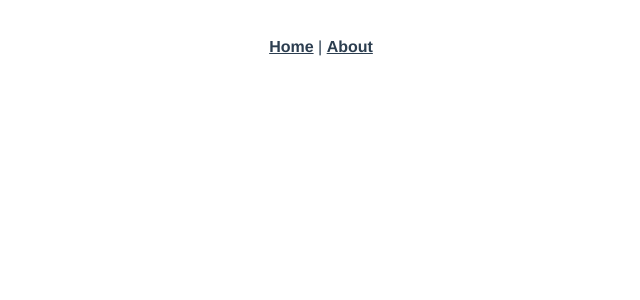
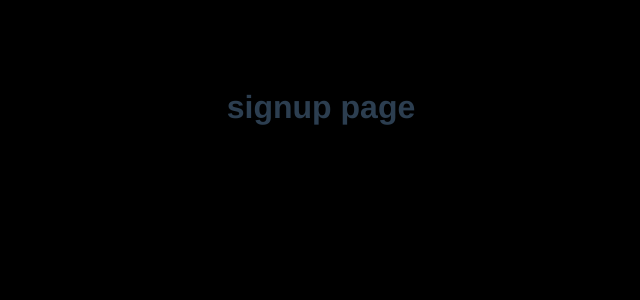
Before and after one commit to amathon-2019/netflix, a Vue app in the folder 4flix/: page /signup in a window 1280 px wide. Shown: the top 300 px of the page, without its empty margins (319-959 px from the left). Built offline with nearby package versions, Linux system fonts and the light colour scheme.

Commit message:
add signup page

```diff
--- a/4flix/src/App.vue
+++ b/4flix/src/App.vue
@@ -1,8 +1,6 @@
 <template>
   <div id="app">
     <div id="nav">
-      <router-link to="/">Home</router-link> |
-      <router-link to="/about">About</router-link>
     </div>
     <router-view/>
   </div>
@@ -10,7 +8,7 @@
 
 <style lang="scss">
 #app {
-  font-family: 'Avenir', Helvetica, Arial, sans-serif;
+  font-family: "Avenir", Helvetica, Arial, sans-serif;
   -webkit-font-smoothing: antialiased;
   -moz-osx-font-smoothing: grayscale;
   text-align: center;
--- a/4flix/src/router.js
+++ b/4flix/src/router.js
@@ -1,6 +1,7 @@
 import Vue from 'vue';
 import Router from 'vue-router';
 import Home from './views/Home.vue';
+import Signup from './views/Signup.vue';
 
 Vue.use(Router);
 
@@ -13,5 +14,10 @@ export default new Router({
       name: 'home',
       component: Home,
     },
+    {
+      path: '/signup',
+      name: 'signup',
+      component: Signup,
+    }
   ],
 });
--- a/4flix/src/views/Signup.vue
+++ b/4flix/src/views/Signup.vue
@@ -1,5 +1,18 @@
 <template>
-  <div class="about">
-    <h1>This is an about page</h1>
+  <div class="signup">
+    <h1>signup page</h1>
   </div>
 </template>
+
+<script>
+export default {
+  name: "signup"
+};
+</script>
+<style lang="scss">
+* {
+  background-color: #000000;
+}
+.signup {
+}
+</style>
--- /dev/null
+++ b/4flix/vue.config.js
@@ -0,0 +1,3 @@
+module.exports = {
+    lintOnSave: false
+}
```
Also changed, not shown: 4flix/.eslintrc.js.
